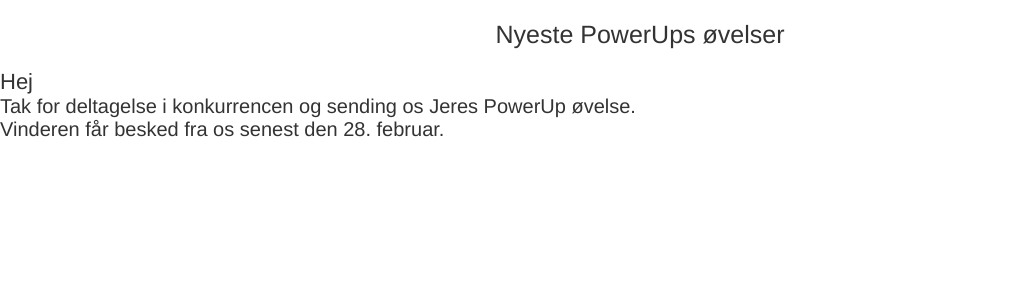
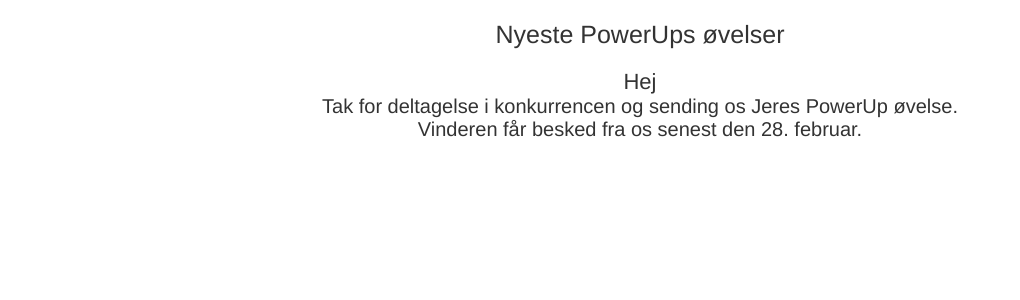
Before and after one commit to masechka1983/PowerUp, a PHP site: page /confirm.php in a window 1280 px wide. Shown: the top 300 px of the page, without its empty margins (0-1020 px from the left). Run offline with PHP 8.4, Linux system fonts and the light colour scheme; data that the repository does not hold is empty; some libraries are stand-ins or nearby versions.

Commit message:
Centered thank you note.

```diff
--- a/confirm.php
+++ b/confirm.php
@@ -69,10 +69,14 @@
 
     <section class="main">
       <h1 class="subtitle">Nyeste PowerUps øvelser</h1>
-      <h2>Hej <?php echo $navn; ?> </h2>
-	    <p>Tak for deltagelse i konkurrencen
-	       og sending os Jeres PowerUp øvelse.<br>
-	       Vinderen får besked fra os senest den 28. februar.</p>
+      <div class="centered">
+        <h2>Hej <?php echo $navn; ?> </h2>
+    	    <p>
+          Tak for deltagelse i konkurrencen
+          og sending os Jeres PowerUp øvelse.<br>
+          Vinderen får besked fra os senest den 28. februar.
+        </p>
+      </div>
 
     <?php
     //Opretter DB-forbindelse
--- a/style.css
+++ b/style.css
@@ -60,6 +60,10 @@
 
 h2 {
   font-size: 22px;
+}
+
+.centered {
+  text-align: center;
 }
 
 #banner {
```
